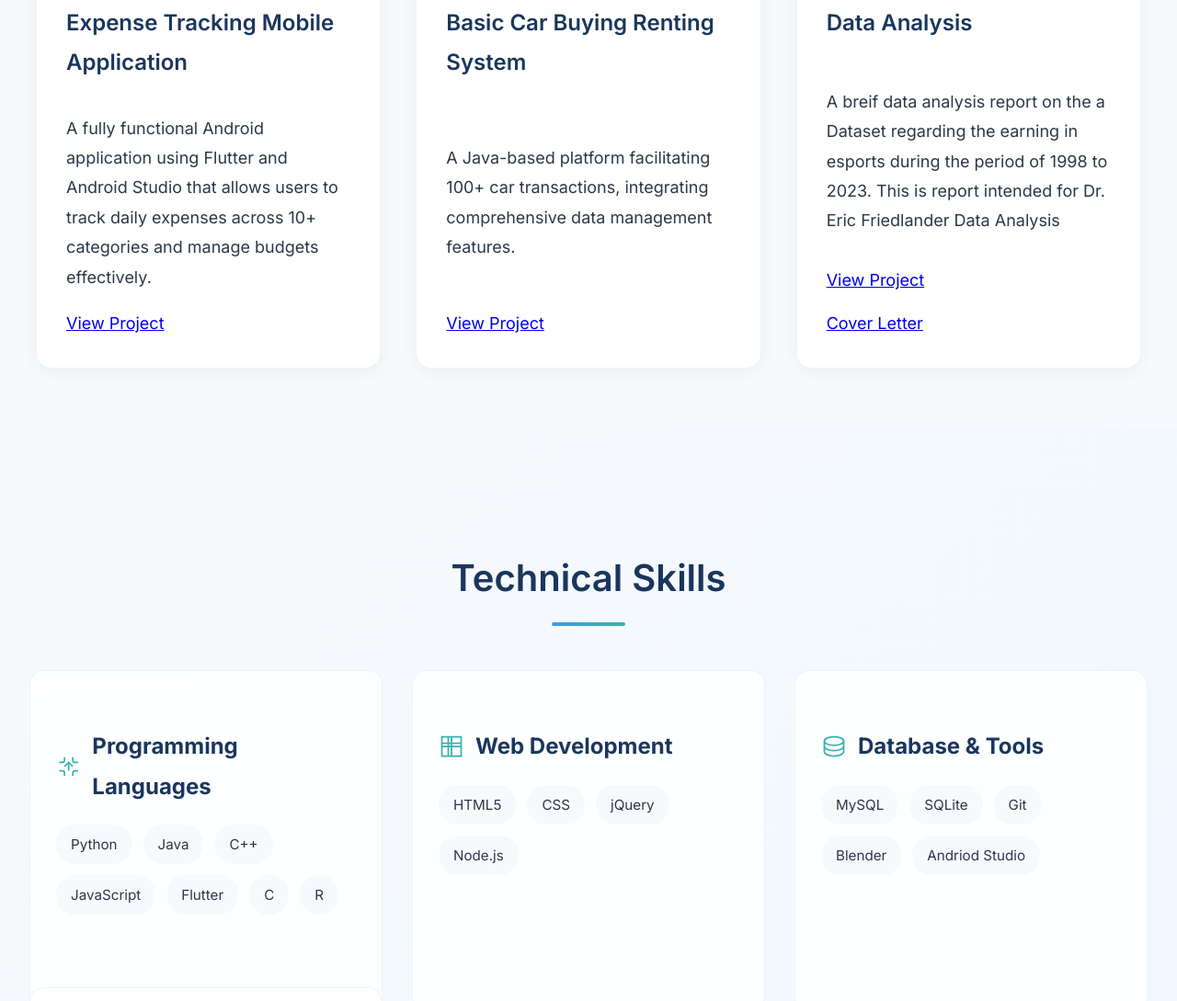
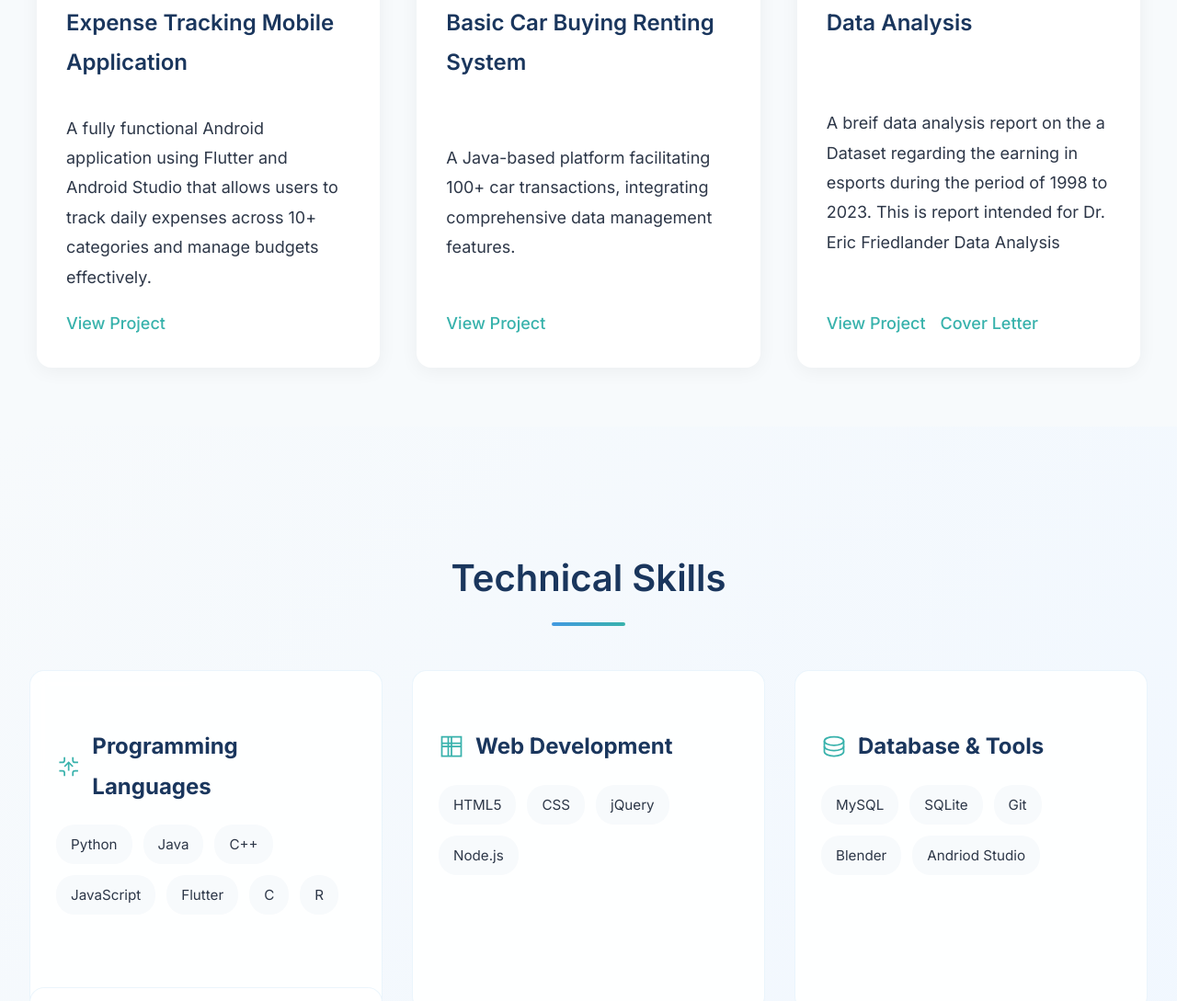
Before and after one commit to Edge-5475/personal_website, a plain HTML site: page index.html in a window 1280 px wide. Shown: the part 1166-2255 px from the top of the page at 92% size. Drawn offline with Linux system fonts and the light colour scheme.

Commit message:
View changes fixed

```diff
--- a/css/style.css
+++ b/css/style.css
@@ -206,6 +206,17 @@ main {
 
 .project-card p {
     color: var(--text-color);
+}
+
+.project-card a {
+    color: var(--accent-color);
+    text-decoration: none;
+    font-weight: 500;
+    transition: var(--transition);
+}
+
+.project-card a:hover {
+    color: var(--secondary-color);
 }
 
 /* Skills section redesign */
--- a/index.html
+++ b/index.html
@@ -52,8 +52,10 @@
                 <div class="project-card">
                     <h3>Data Analysis</h3>
                     <p>A breif data analysis report on the a Dataset regarding the earning in esports during the period of 1998 to 2023. This is report intended for Dr. Eric Friedlander Data Analysis </p>
-                    <a href="#" target="_blank">View Project</a>
-                    <a href="#" target="_blank">Cover Letter</a>
+                    <div style="display: flex; gap: 1rem;">
+                        <a href="#" target="_blank">View Project</a>
+                        <a href="#" target="_blank">Cover Letter</a>
+                    </div>
                 </div>
             </div>
         </section>
```
